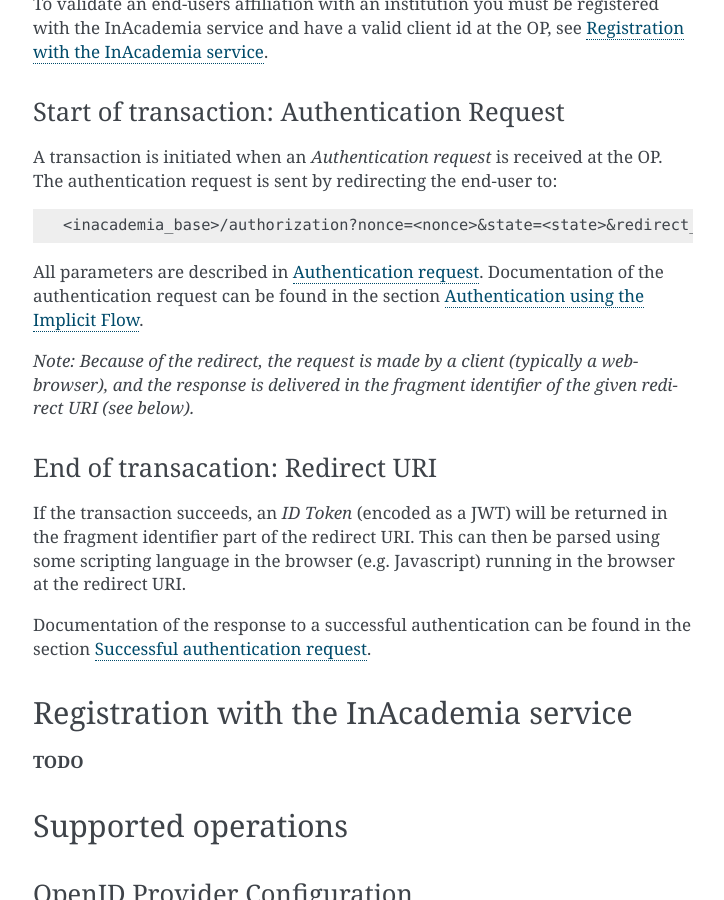
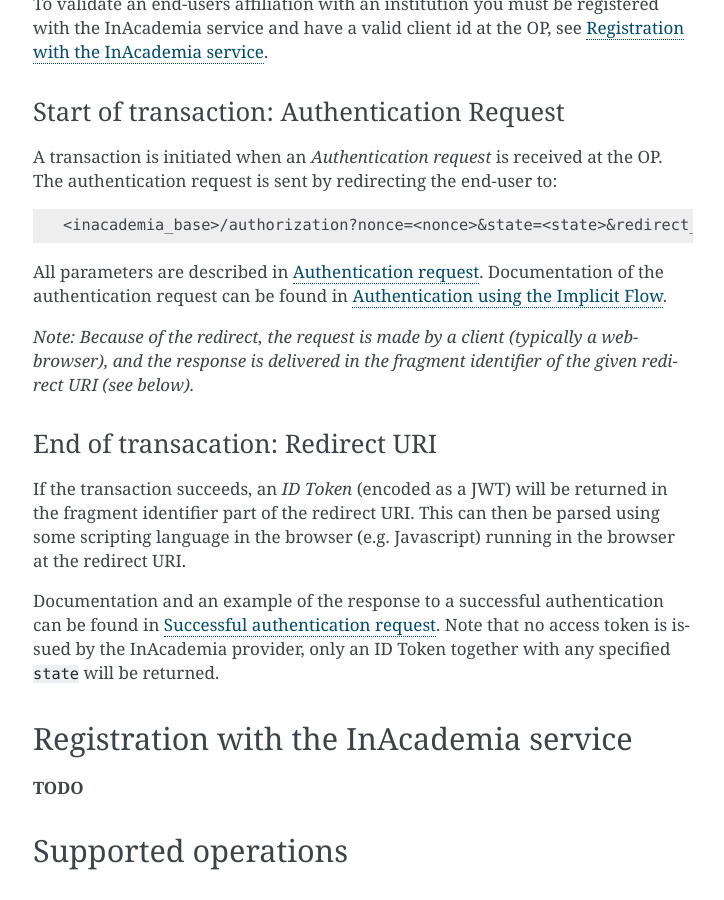
Before and after one commit to saxtouri/svs, a Sphinx documentation site: the page built from doc/usage.rst, in a window 1280 px wide and 900 px high, scrolled down 1023 px. Shown: the whole window, without its empty margins (387-1111 px from the left). Built offline with Sphinx 7.4.7, drawn with Linux system fonts in a browser that asks for light colours.

Commit message:
Added reference to example of successful authentication response in OIDC spec.

```diff
--- a/doc/usage.rst
+++ b/doc/usage.rst
@@ -61,7 +61,7 @@
 
 
 All parameters are described in :ref:`authentication_request`. Documentation of the authentication request can be found
-in the section `Authentication using the Implicit Flow`_.
+in `Authentication using the Implicit Flow`_.
 
 *Note: Because of the redirect, the request is made by a client (typically a web-browser), and the response is
 delivered in the fragment identifier of the given redirect URI (see below).*
@@ -74,8 +74,9 @@
 redirect URI. This can then be parsed using some scripting language in the browser (e.g. Javascript) running in the
 browser at the redirect URI.
 
-Documentation of the response to a successful authentication can be found in the section
-`Successful authentication request`_.
+Documentation and an example of the response to a successful authentication can be found in
+`Successful authentication request`_. Note that no access token is issued by the InAcademia provider,
+only an ID Token together with any specified ``state`` will be returned.
 
 
 .. _client_registration:
```
